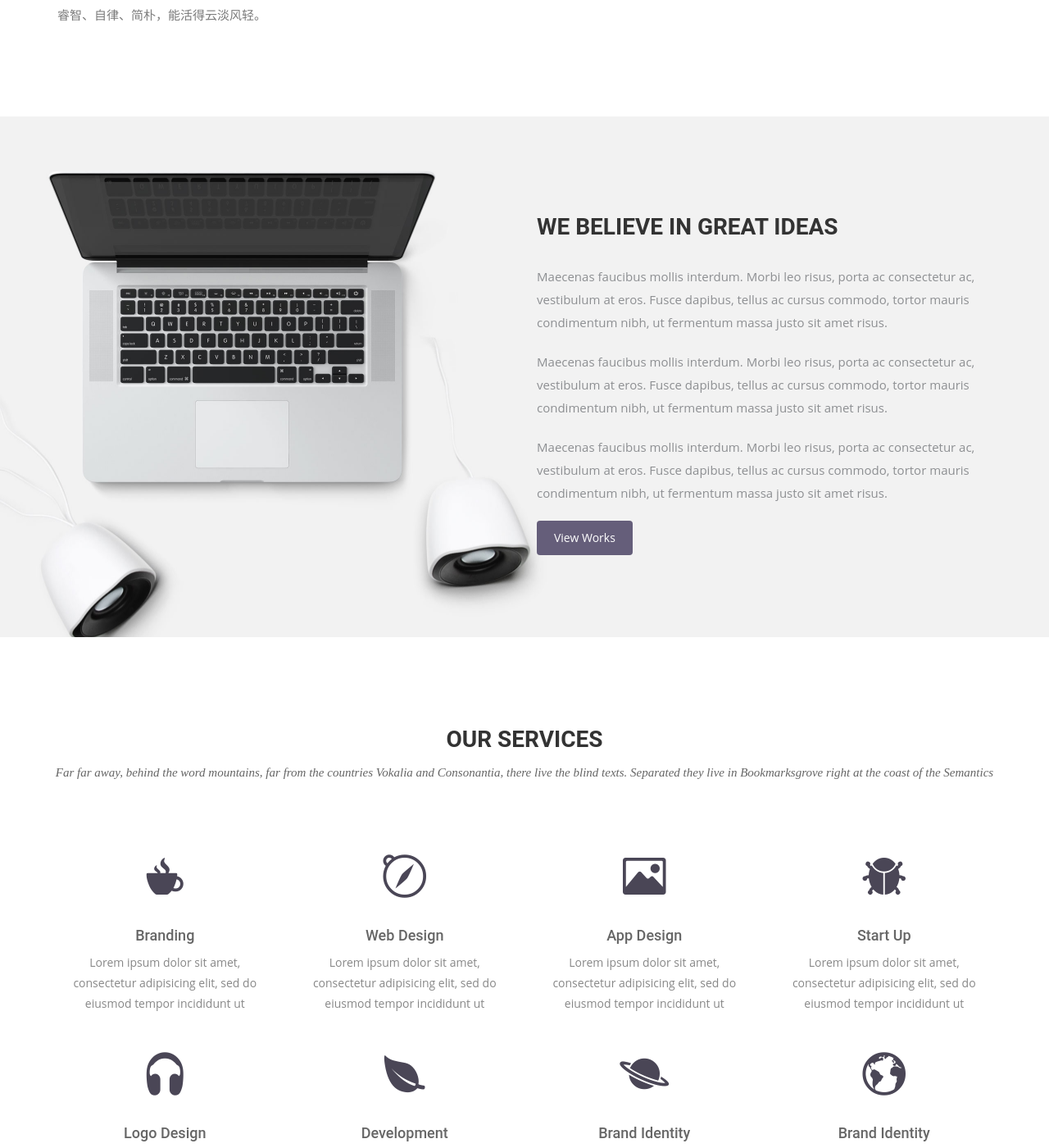
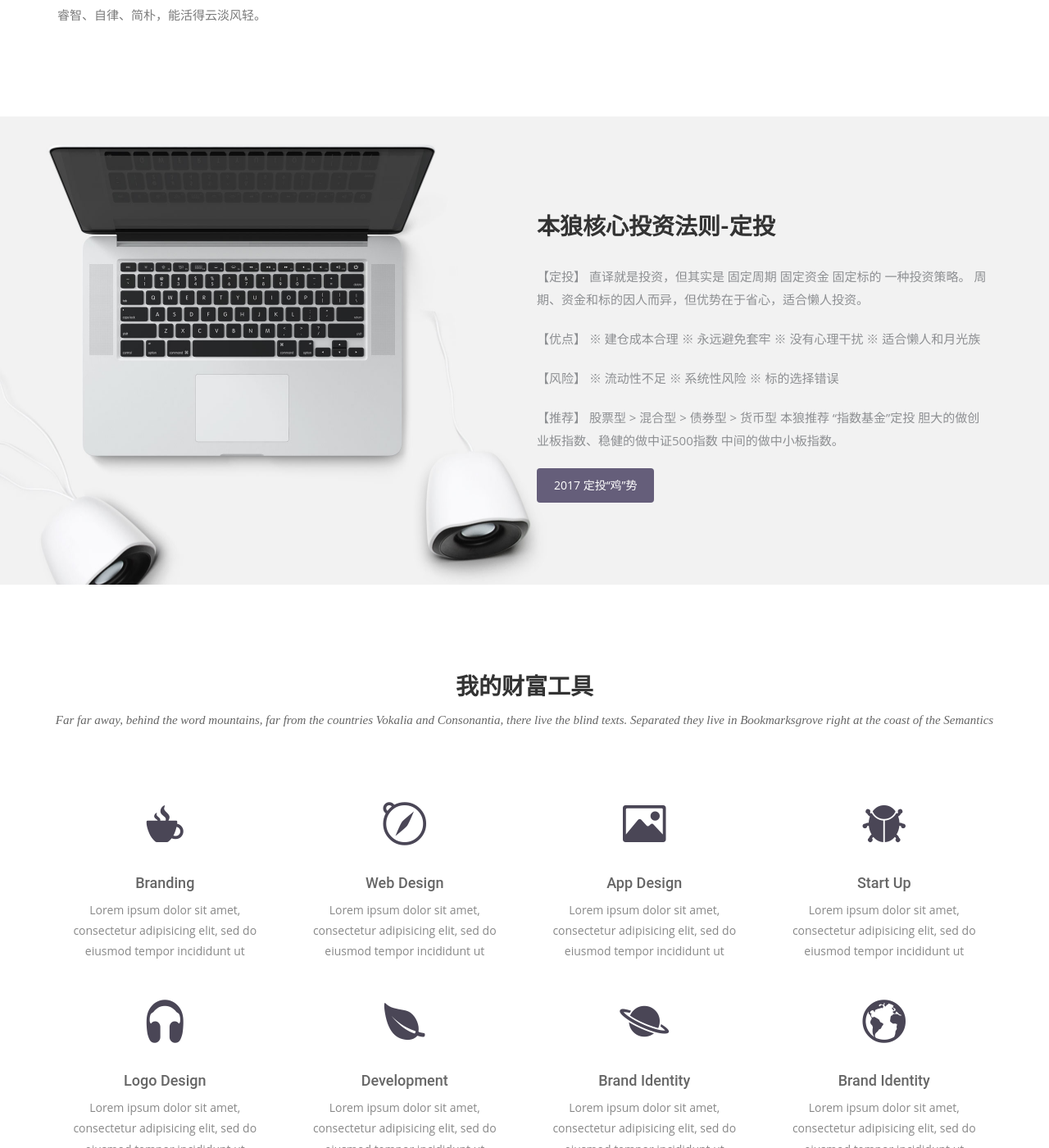
Before and after one commit to lycancn/lycan.github.io, a Jekyll site: the page built from index.html, in a window 1280 px wide and 1400 px high, scrolled down 1431 px. Shown: the whole window at 82% size. Built offline with Jekyll 4.4.1, drawn with Linux system fonts in a browser that asks for light colours; nearby versions of some CDN libraries; some web fonts are replaced.

Commit message:
Update index.html

```diff
--- a/index.html
+++ b/index.html
@@ -44,11 +44,12 @@ permalink: /
 <div class="container">
   <div class="row">
     <div class="col-md-6 col-md-offset-6">
-      <h2>WE BELIEVE IN GREAT IDEAS</h2>
-      <p>Maecenas faucibus mollis interdum. Morbi leo risus, porta ac consectetur ac, vestibulum at eros. Fusce dapibus, tellus ac cursus commodo, tortor mauris condimentum nibh, ut fermentum massa justo sit amet risus.</p>
-      <p>Maecenas faucibus mollis interdum. Morbi leo risus, porta ac consectetur ac, vestibulum at eros. Fusce dapibus, tellus ac cursus commodo, tortor mauris condimentum nibh, ut fermentum massa justo sit amet risus.</p>
-      <p>Maecenas faucibus mollis interdum. Morbi leo risus, porta ac consectetur ac, vestibulum at eros. Fusce dapibus, tellus ac cursus commodo, tortor mauris condimentum nibh, ut fermentum massa justo sit amet risus.</p>
-      <a href="#" class="btn btn-view-works">View Works</a>
+      <h2>本狼核心投资法则-定投</h2>
+      <p> 【定投】 直译就是投资，但其实是 固定周期 固定资金 固定标的 一种投资策略。 周期、资金和标的因人而异，但优势在于省心，适合懒人投资。</p>
+      <p> 【优点】 ※ 建仓成本合理  ※ 永远避免套牢  ※ 没有心理干扰 ※ 适合懒人和月光族</p>
+      <p> 【风险】 ※ 流动性不足  ※ 系统性风险  ※  标的选择错误 </p>
+      <p> 【推荐】 股票型 > 混合型 > 债券型 > 货币型 本狼推荐 “指数基金”定投 胆大的做创业板指数、稳健的做中证500指数 中间的做中小板指数。</p>
+      <a href="#" class="btn btn-view-works">2017 定投“鸡”势</a>
     </div>
   </div>
 </div>
@@ -59,7 +60,7 @@ permalink: /
   <div class="container">
     <div class="row">
       <div class="section-title">
-        <h2>Our Services</h2>
+        <h2>我的财富工具</h2>
         <p>Far far away, behind the word mountains, far from the countries Vokalia and Consonantia, there live the blind texts. Separated they live in Bookmarksgrove right at the coast of the Semantics</p>
       </div>
     </div>
```
